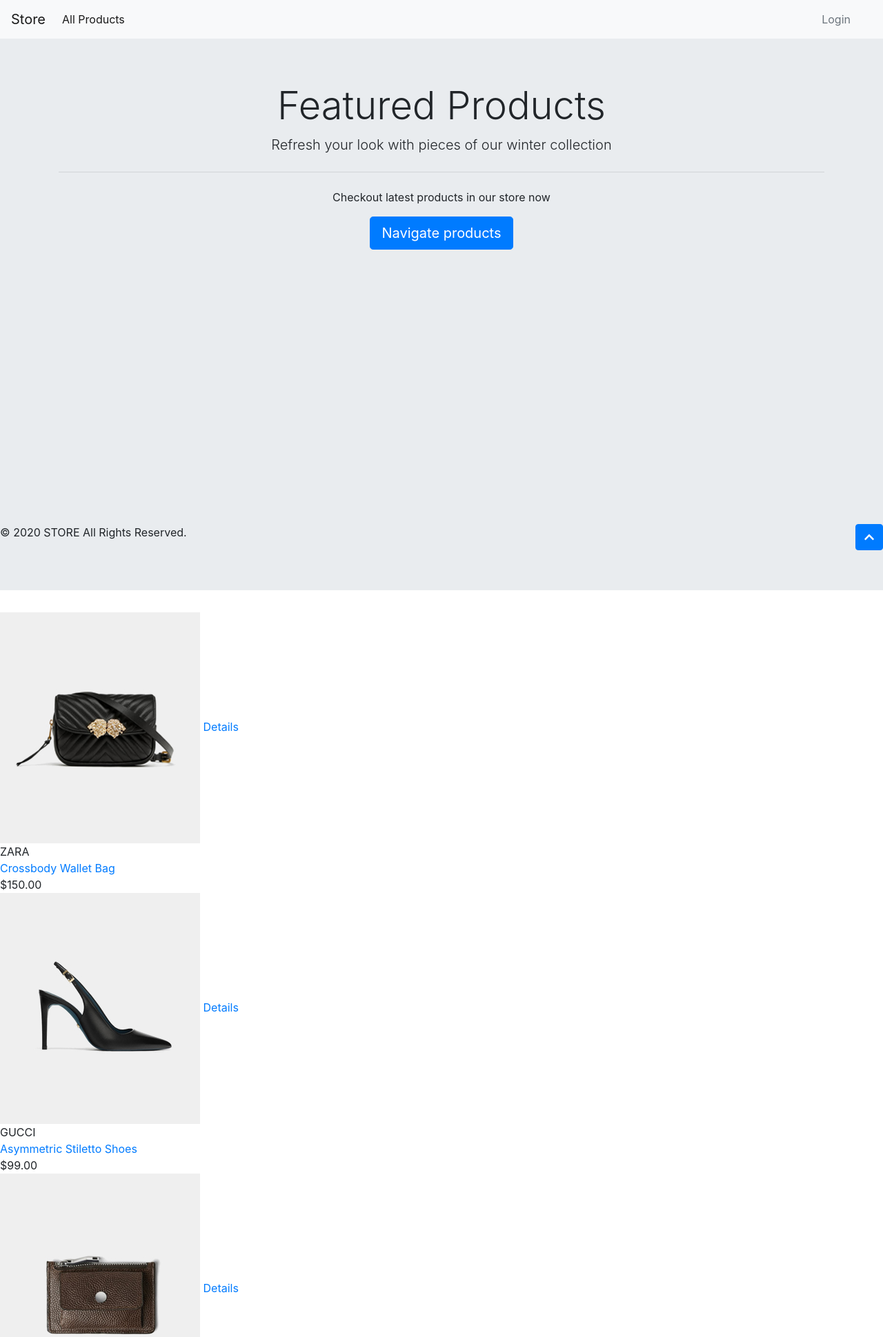
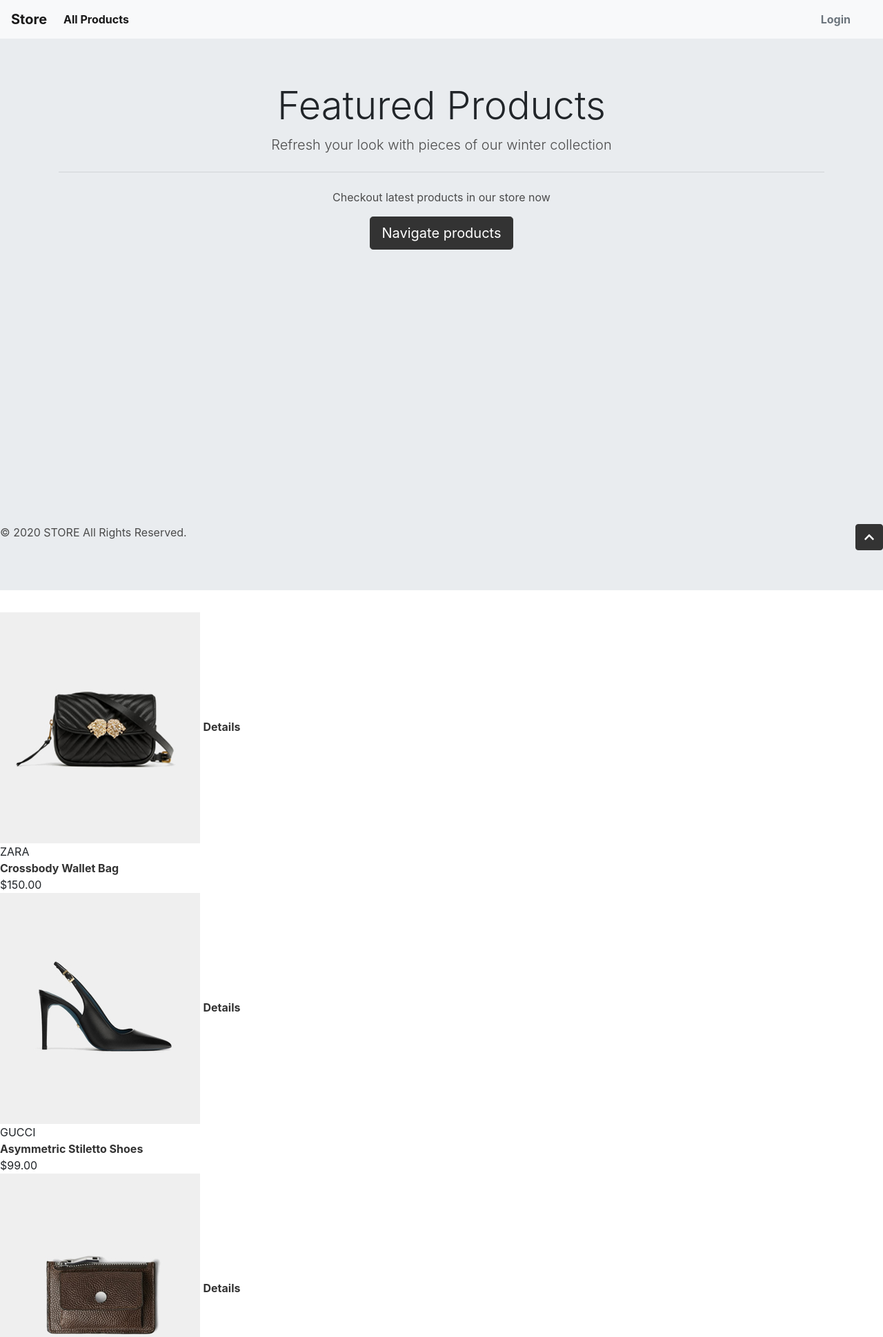
Before and after one commit to Adetec/django-k-camp-store, a Django app: page /products/ in a window 1280 px wide. Shown: the top 1939 px of the page at 69% size. Run offline with Django 3.2, Linux system fonts and the light colour scheme; data comes from the database, SQL or seed files in the repository; some libraries are stand-ins or nearby versions.

Commit message:
style: Change some color rules

```diff
--- a/static/css/customize.css
+++ b/static/css/customize.css
@@ -1,3 +1,21 @@
+.primary, a {
+    color: #333;
+}
+
+a {
+    font-weight: bold;
+}
+
+.btn-primary {
+    background-color: #333;
+    border-color: #333;
+}
+
+p {
+    color: #4b4b4b;
+}
+
+
 .jumbotron {
     height: 100vh;
 }
```
